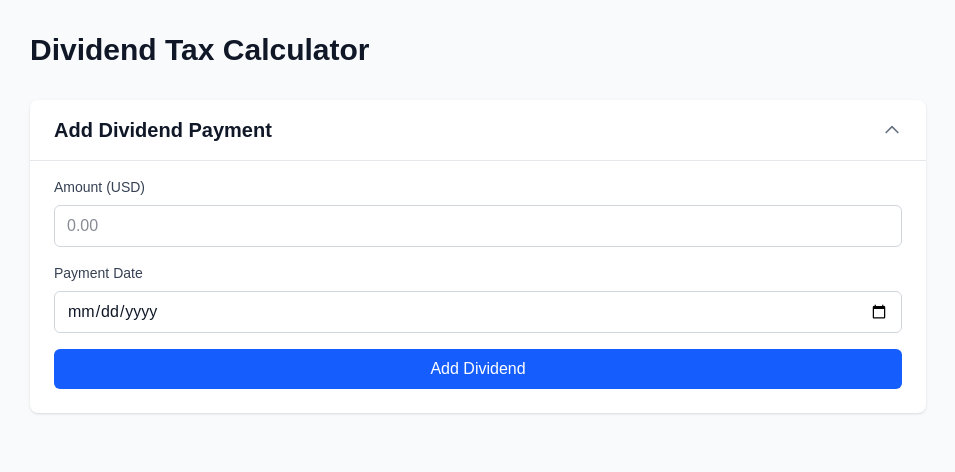
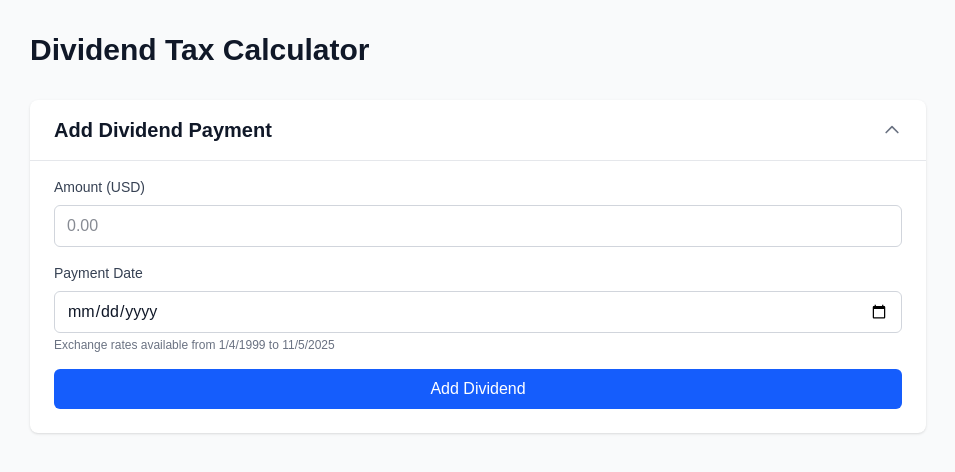
Before and after one commit to Kieran7741/dividend-tracker, a Next.js app: page / in a window 1280 px wide. Shown: the top 472 px of the page, without its empty margins (162-1117 px from the left). Built offline with nearby package versions, Linux system fonts and the light colour scheme.

Commit message:
add exchange rate range

```diff
--- a/app/page.tsx
+++ b/app/page.tsx
@@ -21,6 +21,7 @@ export default function Home() {
   const [loading, setLoading] = useState(true);
   const [isFormOpen, setIsFormOpen] = useState(true);
   const [exchangeRates, setExchangeRates] = useState<ExchangeRates>({});
+  const [dateRange, setDateRange] = useState<{ min: string; max: string } | null>(null);
 
   useEffect(() => {
     loadDividends();
@@ -46,6 +47,14 @@ export default function Home() {
       const response = await fetch('/exchange-rates.json');
       const rates = await response.json();
       setExchangeRates(rates);
+
+      const dates = Object.keys(rates).sort();
+      if (dates.length > 0) {
+        setDateRange({
+          min: dates[0],
+          max: dates[dates.length - 1]
+        });
+      }
     } catch (error) {
       console.error('Failed to load exchange rates:', error);
     }
@@ -178,9 +187,16 @@ export default function Home() {
                     type="date"
                     value={paymentDate}
                     onChange={(e) => setPaymentDate(e.target.value)}
+                    min={dateRange?.min}
+                    max={dateRange?.max}
                     required
                     className="w-full px-3 py-2 border border-gray-300 rounded-md focus:outline-none focus:ring-2 focus:ring-blue-500 text-gray-900"
                   />
+                  {dateRange && (
+                    <p className="mt-1 text-xs text-gray-500">
+                      Exchange rates available from {new Date(dateRange.min).toLocaleDateString()} to {new Date(dateRange.max).toLocaleDateString()}
+                    </p>
+                  )}
                 </div>
                 <button
                   type="submit"
```
